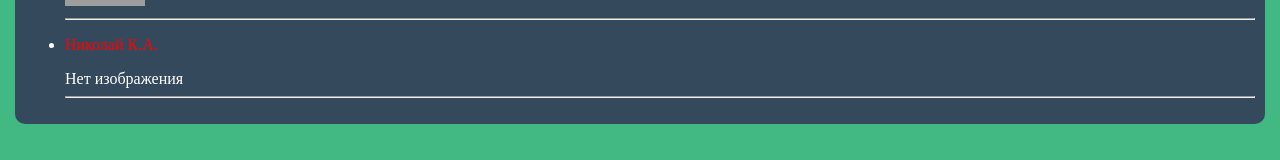
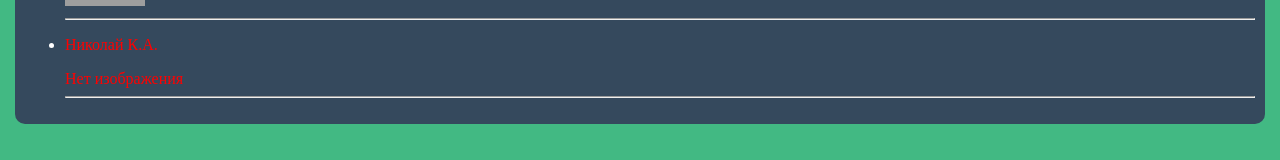
Before and after one commit to newbornfrontender/test-single-vue-app, a Vue app: page /examples in a window 1280 px wide. Shown: the part 595-755 px from the top of the page. Built offline with nearby package versions, Linux system fonts and the light colour scheme; grey boxes are pictures that could not be loaded; the HTML template or start-up script is replaced by a standard one.

Commit message:
Стилизовал отсутствие аватара

```diff
--- a/src/components/Examples/Users.vue
+++ b/src/components/Examples/Users.vue
@@ -20,7 +20,10 @@
           v-bind:src="user.img"
           alt="Изображение пользователя"
         >
-        <span v-else>Нет изображения</span>
+        <span
+          v-else
+          v-bind:class="user.img ? '' : 'no-avatar'"
+        >Нет изображения</span>
         <hr>
       </li>
     </ul>
```
